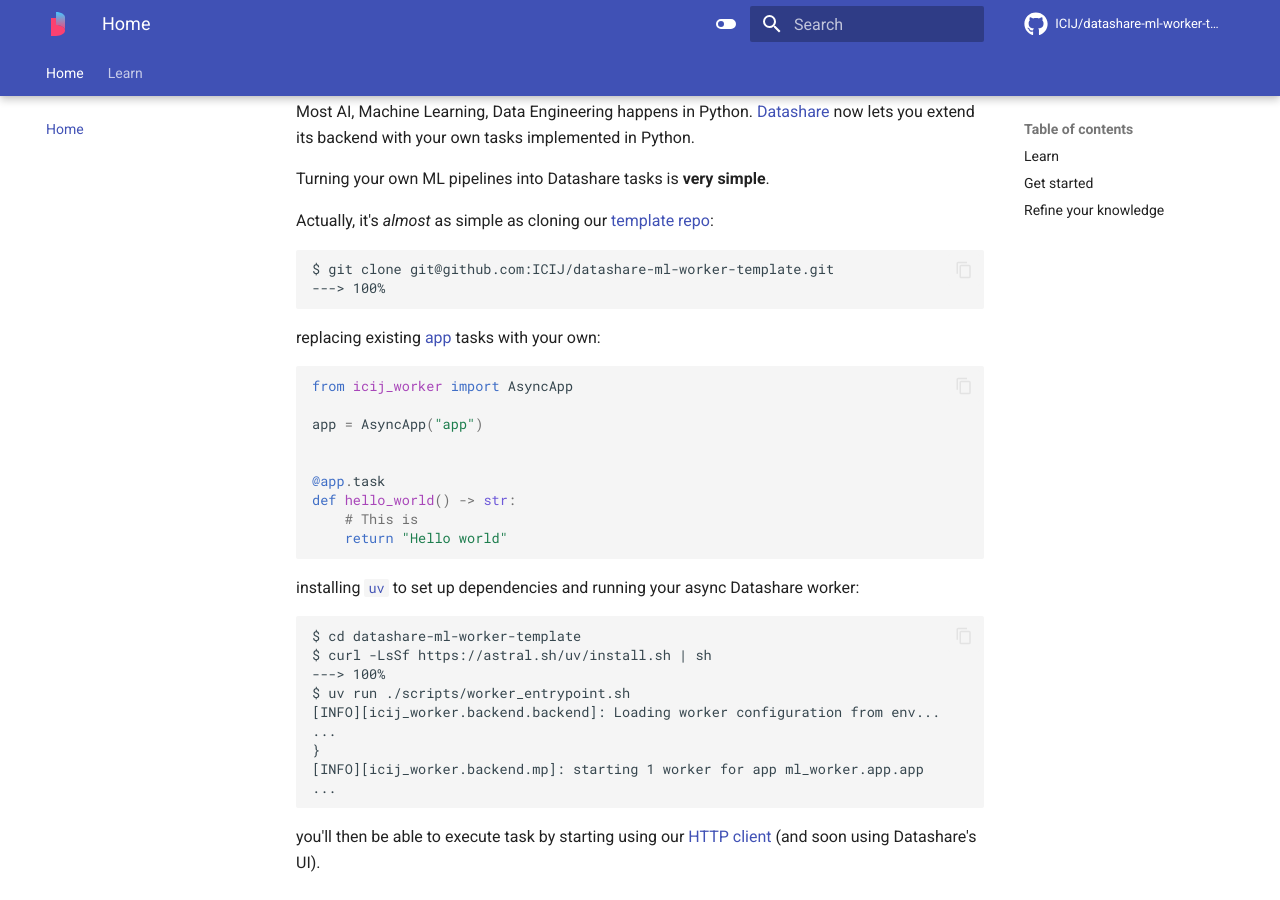
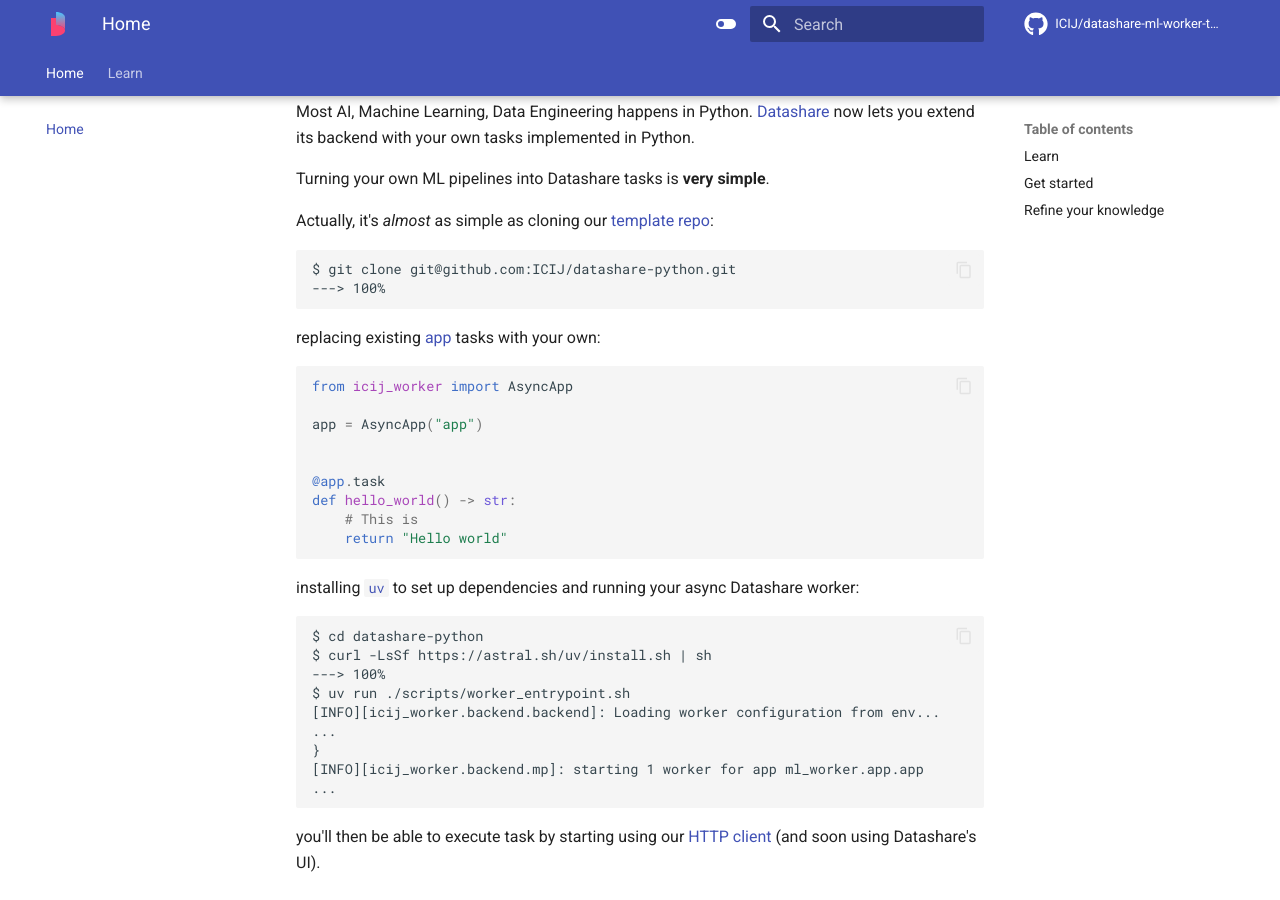
Before and after one commit to ICIJ/datashare-python, an MkDocs documentation site: the page built from docs/index.md, in a window 1280 px wide and 900 px high, scrolled down 402 px. Built offline with MkDocs 1.6.1 and Material for MkDocs 9.7.7, drawn with Linux system fonts in a browser that asks for light colours; comment, search, counter and statistics services are not loaded.

Commit message:
fix: old repo url

````diff
--- a/docs/index.md
+++ b/docs/index.md
@@ -19,15 +19,15 @@
 
 Turning your own ML pipelines into Datashare tasks is **very simple**.
 
-Actually, it's *almost* as simple as cloning our [template repo](https://github.com/ICIJ/datashare-ml-worker-template):
+Actually, it's *almost* as simple as cloning our [template repo](https://github.com/ICIJ/datashare-python):
 
 <!-- termynal -->
 ```
-$ git clone git@github.com:ICIJ/datashare-ml-worker-template.git
+$ git clone git@github.com:ICIJ/datashare-python.git
 ---> 100%
 ```
 
-replacing existing [app](https://github.com/ICIJ/datashare-ml-worker-template/blob/main/ml_worker/app.py) tasks with your own:
+replacing existing [app](https://github.com/ICIJ/datashare-python/blob/main/ml_worker/app.py) tasks with your own:
 ```python
 --8<--
 hello_world.py
@@ -37,7 +37,7 @@
 installing [`uv`](https://docs.astral.sh/uv/) to set up dependencies and running your async Datashare worker:
 <!-- termynal -->
 ```
-$ cd datashare-ml-worker-template
+$ cd datashare-python
 $ curl -LsSf https://astral.sh/uv/install.sh | sh
 ---> 100%
 $ uv run ./scripts/worker_entrypoint.sh
@@ -57,7 +57,7 @@
 
 ## **Get started**
 
-Follow our [get started](get-started/index.md) guide an learn how to clone the [template repository](https://github.com/ICIJ/datashare-ml-worker-template) and implement your own Datashare tasks !
+Follow our [get started](get-started/index.md) guide an learn how to clone the [template repository](https://github.com/ICIJ/datashare-python) and implement your own Datashare tasks !
 
 ## **Refine your knowledge**
 
````
